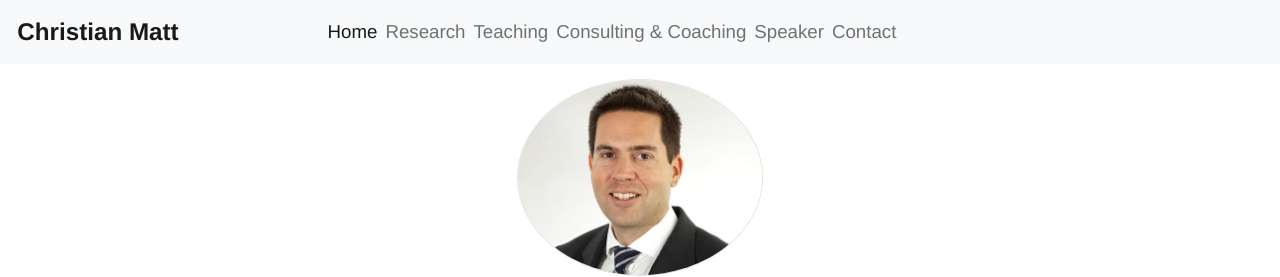
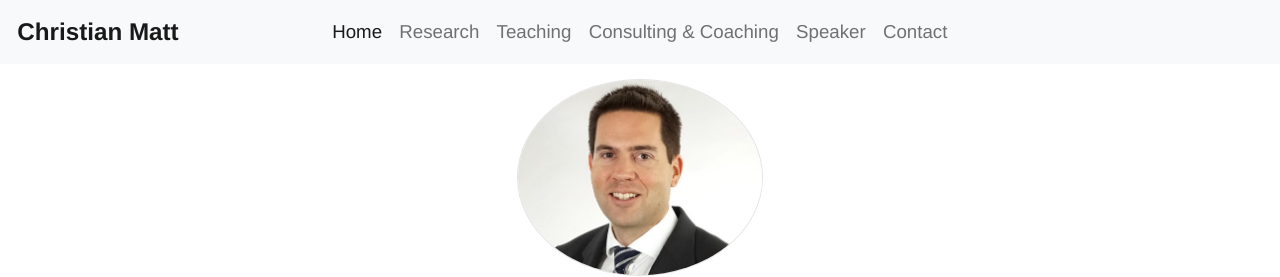
Before and after one commit to christian-matt/christian-matt.github.io, a Jekyll site: the page built from index.html, in a window 1280 px wide. Shown: the top 277 px of the page. Built offline with Jekyll 4.4.1, drawn with Linux system fonts in a browser that asks for light colours.

Commit message:
Fix centering of navigation.

```diff
--- a/_sass/theme.scss
+++ b/_sass/theme.scss
@@ -60,11 +60,7 @@
 .navbar-brand {
   font-size: 1.4rem !important;
   font-weight: bold;
-}
-
-.nav-link {
-  padding-left: 4px !important;
-  padding-right: 4px !important;
+  margin-right: 0 !important;
 }
 
 hr {
@@ -222,7 +218,7 @@
   .navbar-nav {
     float: left;
     position: absolute;
-    left: calc(50% - 316.4px);
+    left: calc(50% - 316.44px);
   }
 
   .page-content {
```
